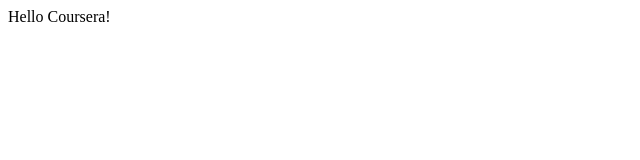
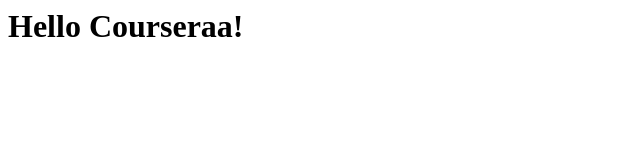
Before and after one commit to fatihbulbul1/test, a plain HTML site: page site/index.html in a window 1280 px wide. Shown: the whole page, without its empty margins (0-640 px from the left). Drawn offline with Linux system fonts and the light colour scheme.

Commit message:
Small changes

```diff
--- a/site/index.html
+++ b/site/index.html
@@ -6,6 +6,6 @@
     <title>Document</title>
 </head>
 <body>
-    <p>Hello Coursera!</p>
+    <h1>Hello Courseraa!</h1>
 </body>
 </html>
```
